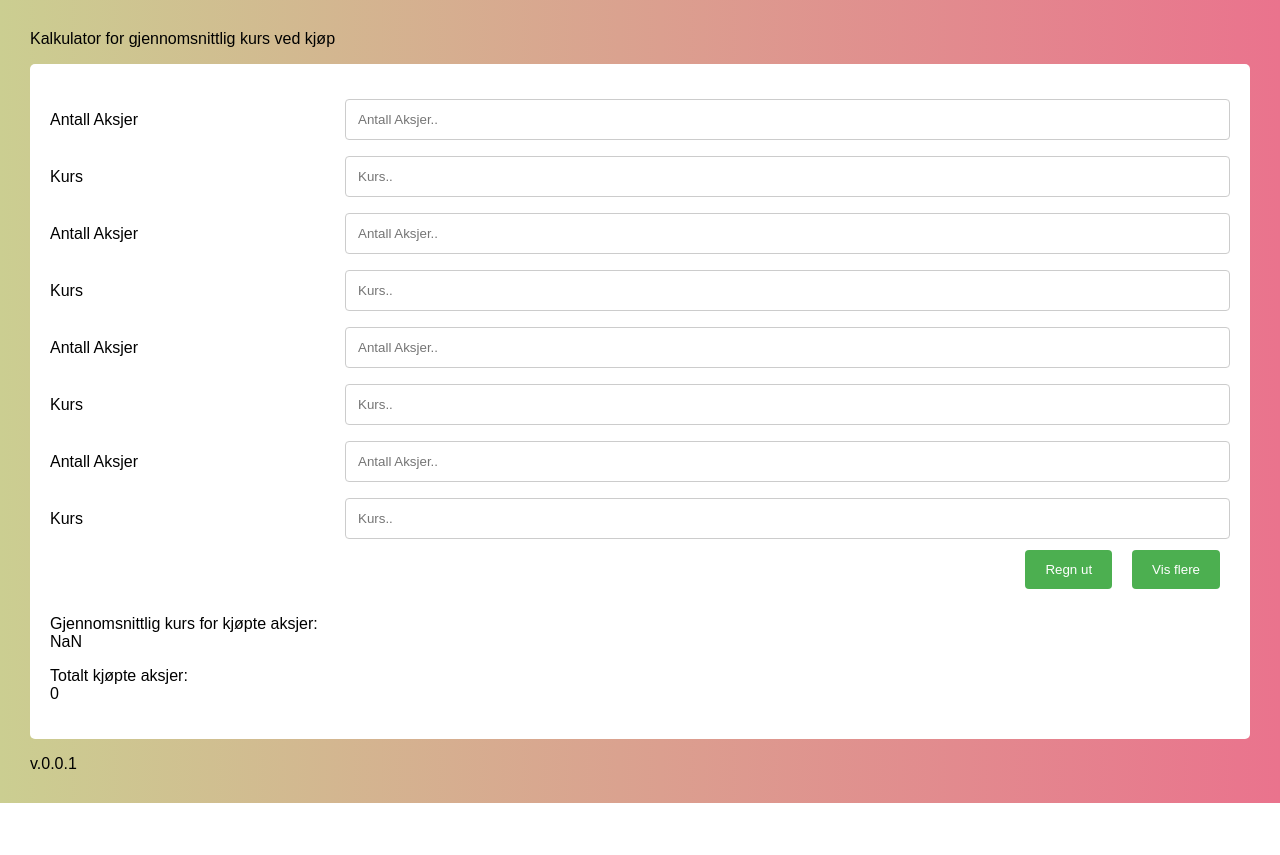
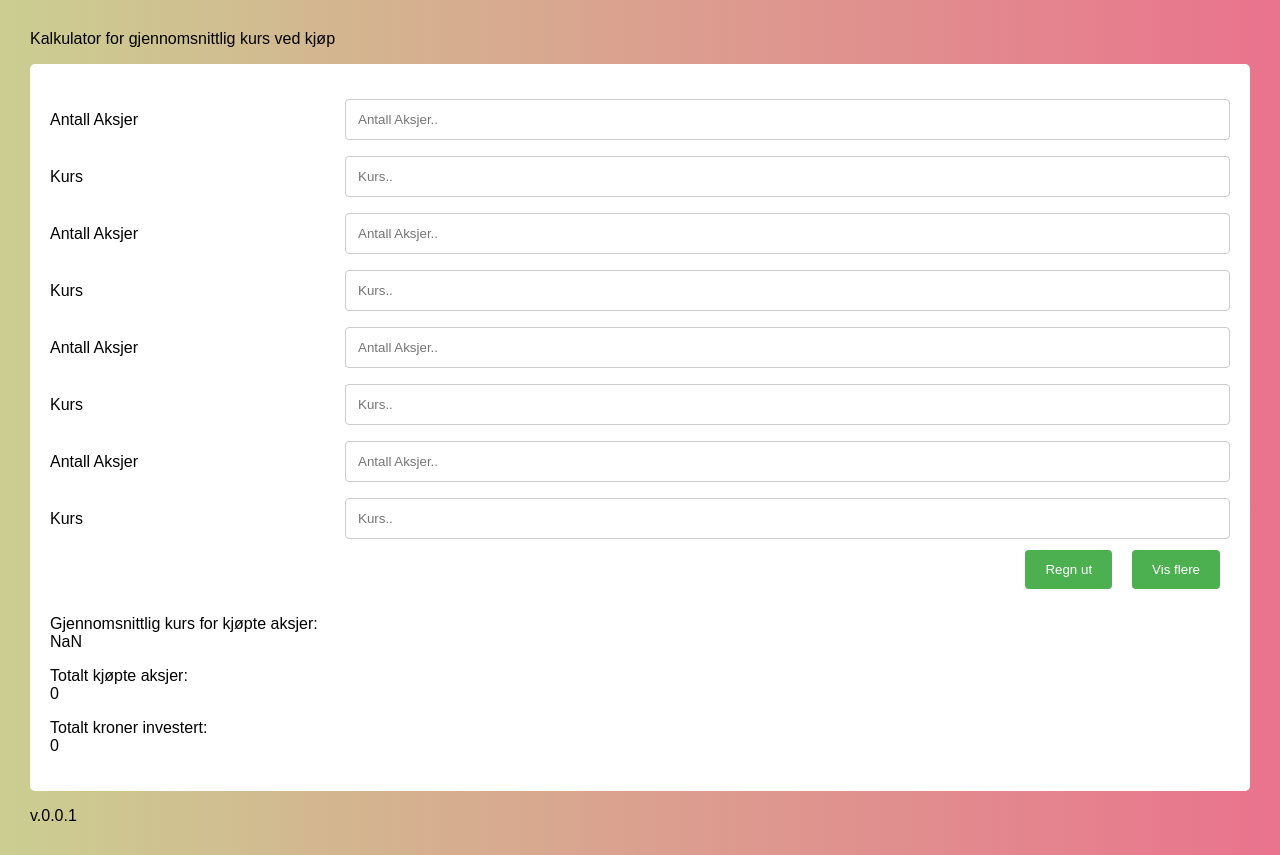
Before and after one commit to DanLundquist/ASPC, a plain HTML site: page index.html in a window 1280 px wide. Both pictures are taken after a click on the button "Regn ut". Before the commit the page ends 803 px from the top, so only its background shows below. Drawn offline with Linux system fonts and the light colour scheme.

Commit message:
Adding function to calculate total amount invested

```diff
--- a/gu.js
+++ b/gu.js
@@ -43,6 +43,8 @@
     if (aksjer1 != null) {
         totalAksjerKjøpt = Number(aksjer1) + Number(totalAksjerKjøpt)
         sumGjennomsnittligKostnad = Number(aksjer1) * Number(kurs1) + Number(sumGjennomsnittligKostnad)
+
+
     }
 
     if (aksjer2 != null) {
@@ -96,10 +98,12 @@
     }
 
     resultat = sumGjennomsnittligKostnad / totalAksjerKjøpt;
+    totaltInvistert = sumGjennomsnittligKostnad;
 
     //Calculation and prints to HTML.
     document.getElementById("resultat").innerHTML = resultat;
     document.getElementById("totaltAksjerKjøpt").innerHTML = totalAksjerKjøpt;
+    document.getElementById("totaltInvestert").innerHTML = totaltInvistert;
 }
 
 //Function to show more input fields for the user
--- a/index.html
+++ b/index.html
@@ -212,6 +212,10 @@
         <p>Totalt kjøpte aksjer: <br>
             <span id="totaltAksjerKjøpt"></span>
         </p>
+
+        <p>Totalt kroner investert: <br>
+            <span id="totaltInvestert"></span>
+        </p>
     </div>
 
     <p>v.0.0.1
```
